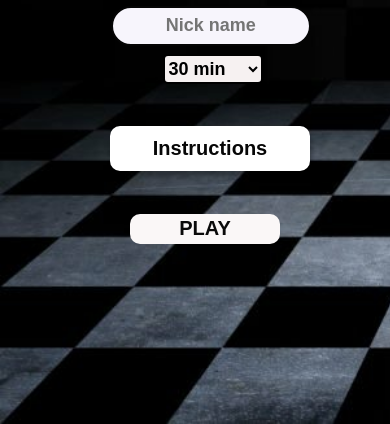
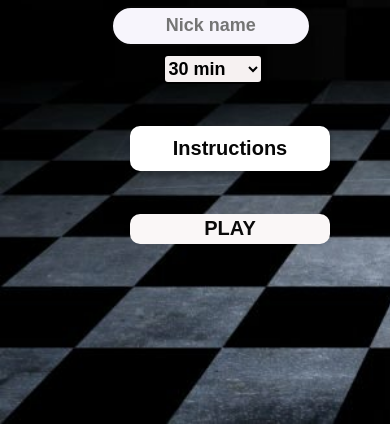
Before and after one commit to Ayushtiwari101/Chess, a plain HTML site: page index.html in a window 390 px wide. Shown: the part 462-886 px from the top of the page. Drawn offline with Linux system fonts and the light colour scheme; a web font is replaced by a local one.

Commit message:
Update index.css

```diff
--- a/index.css
+++ b/index.css
@@ -1,3 +1,4 @@
+/* Importing font */
 @import url('https://fonts.googleapis.com/css2?family=Dancing+Script&family=Style+Script&display=swap');
 *{
     margin: 0;
@@ -97,13 +98,13 @@ h1{
 }
  #play{
     height: 30px;
-    width: 150px;
+    width: 200px;
     font-size: 20px;
     font-weight: bold;
     color: rgb(10, 10, 10);
     border-radius: 10px;
     background-color: #faf7f7;
-    margin-left: 45vw;
+    margin-left: 43.5vw;
     margin-top: 5vh;
     border: none;
     cursor: pointer;
@@ -113,6 +114,7 @@ h1{
     transform: scale(1.1);
 }
 
+/* responsive for 480px */
 @media screen and (max-width: 480px) {
     .container {
         flex-direction: column;
@@ -137,7 +139,7 @@ h1{
         margin-left: 130px;
     }
     #inst {
-        margin-left: 110px;
+        margin-left: 130px;
     }
 
 }
```
